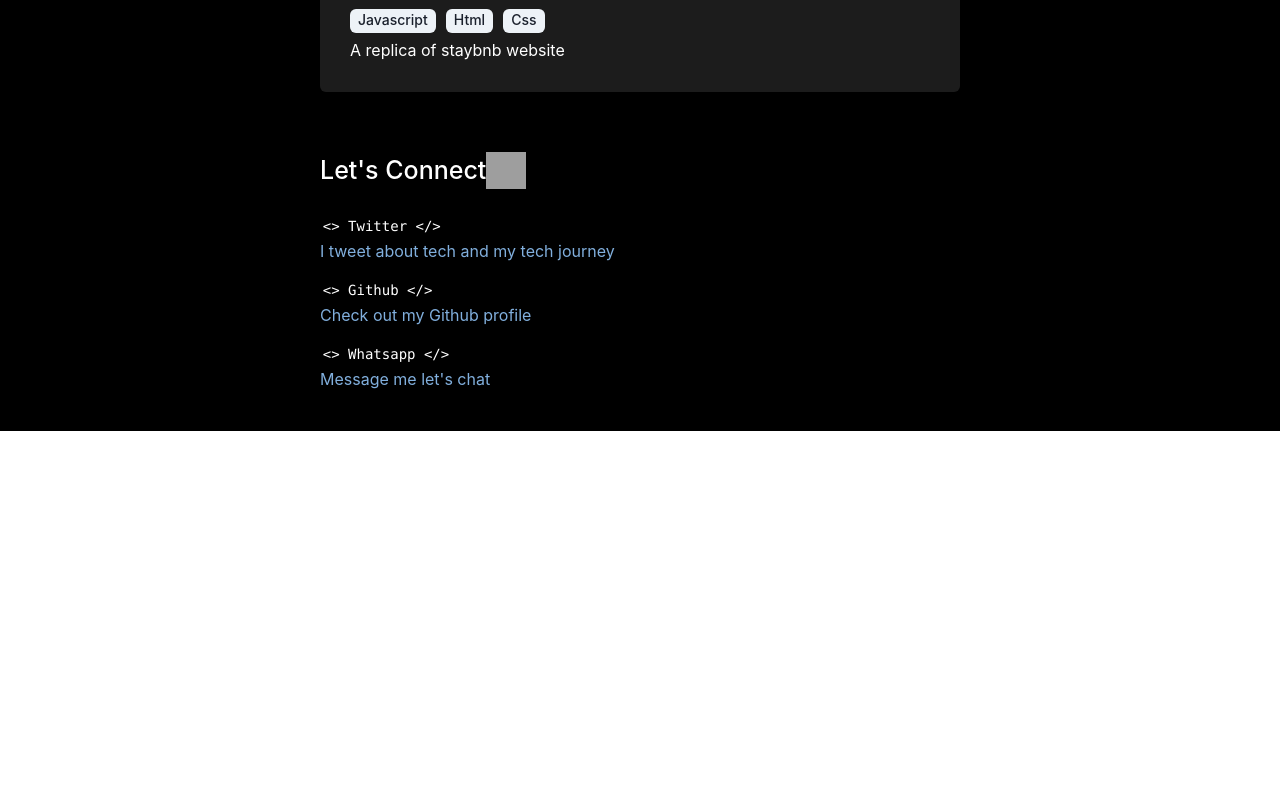
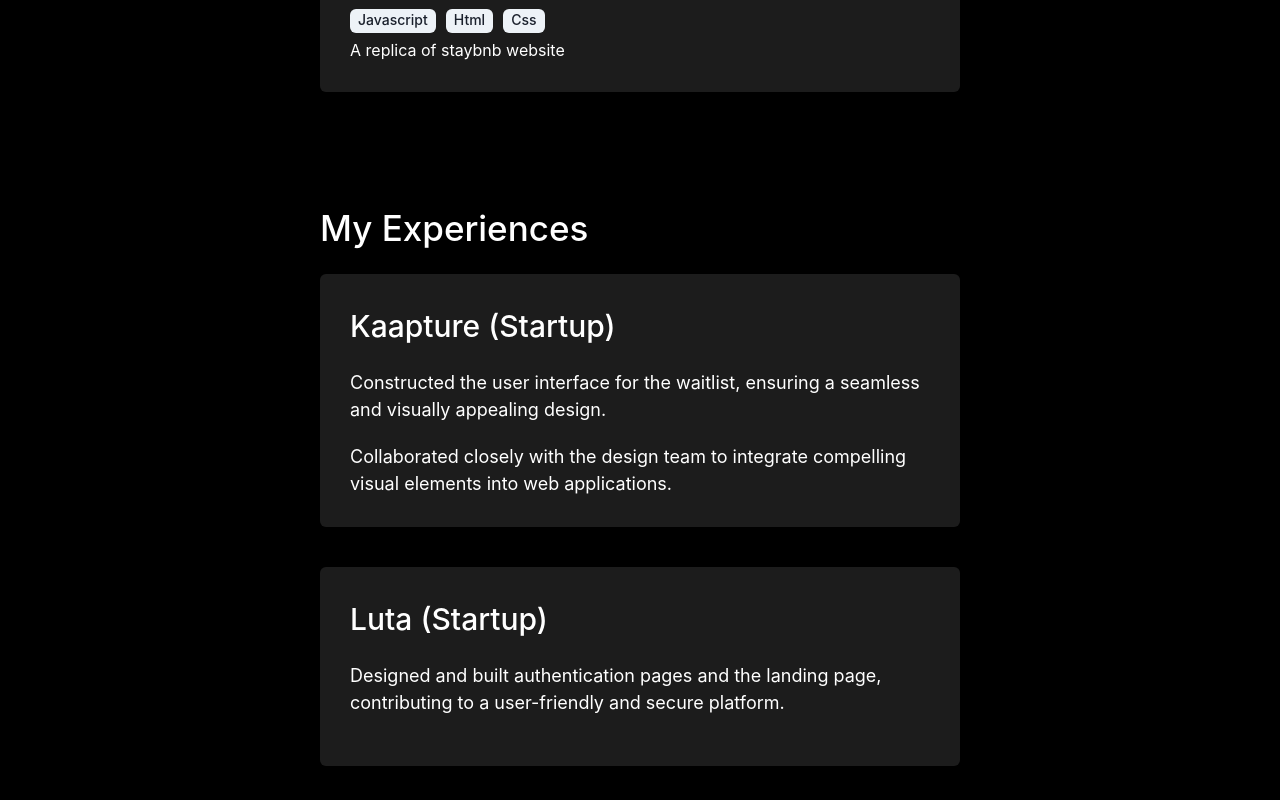
Before and after one commit to devtofunmi/myportfolio, a React (Vite) app: page / in a window 1280 px wide. Shown: the part 2000-2800 px from the top of the page. Before the commit the page ends 2431 px from the top, so only its background shows below. Built offline with nearby package versions, Linux system fonts and the light colour scheme; grey boxes are pictures that could not be loaded.

Commit message:
import experience component

```diff
--- a/src/pages/Homepage.jsx
+++ b/src/pages/Homepage.jsx
@@ -13,6 +13,7 @@
 import Project from "../component/Project";
 import TechStack from "../component/TechStack";
 import About from "../component/About";
+import Experience from "../component/Experience";
 const Homepage = () => {
   return (
     <>
@@ -81,6 +82,9 @@
         <Box>
           <Project />
         </Box>
+        <Box>
+          <Experience />
+        </Box>
         <Box mt={"30px"}>
           <Flex>
             <Text fontSize={25} fontWeight={500}>
```
